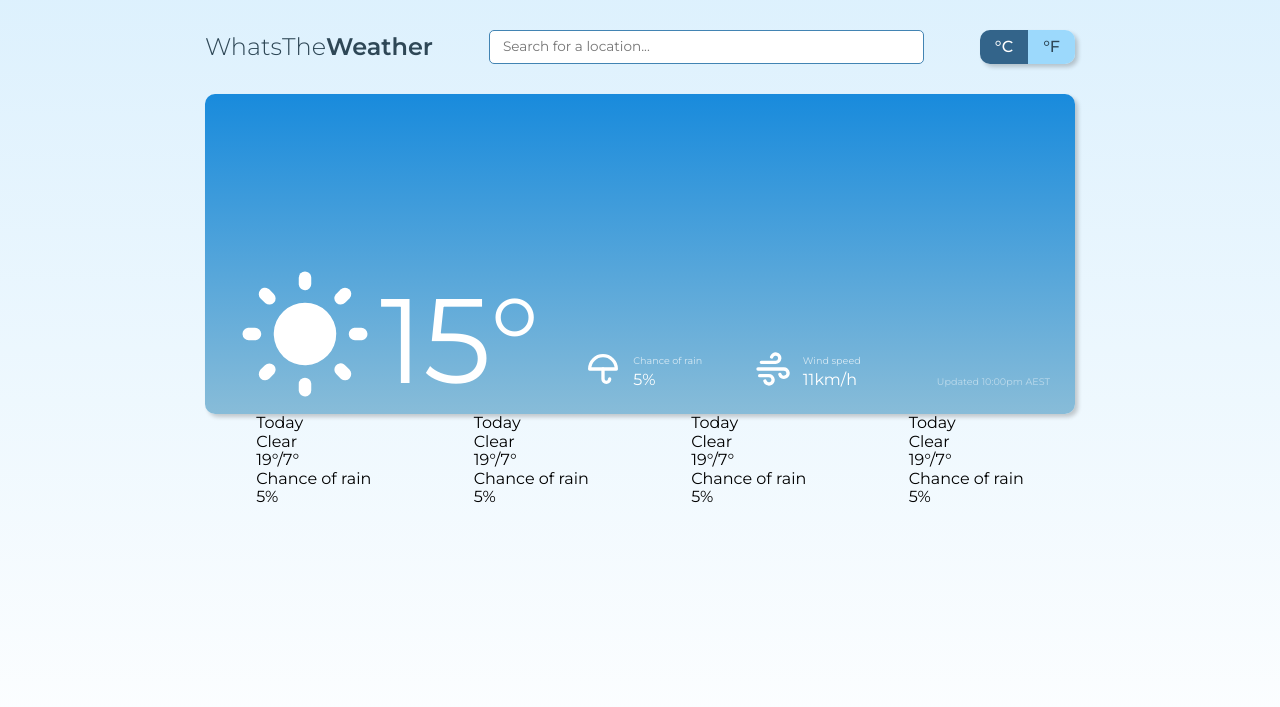
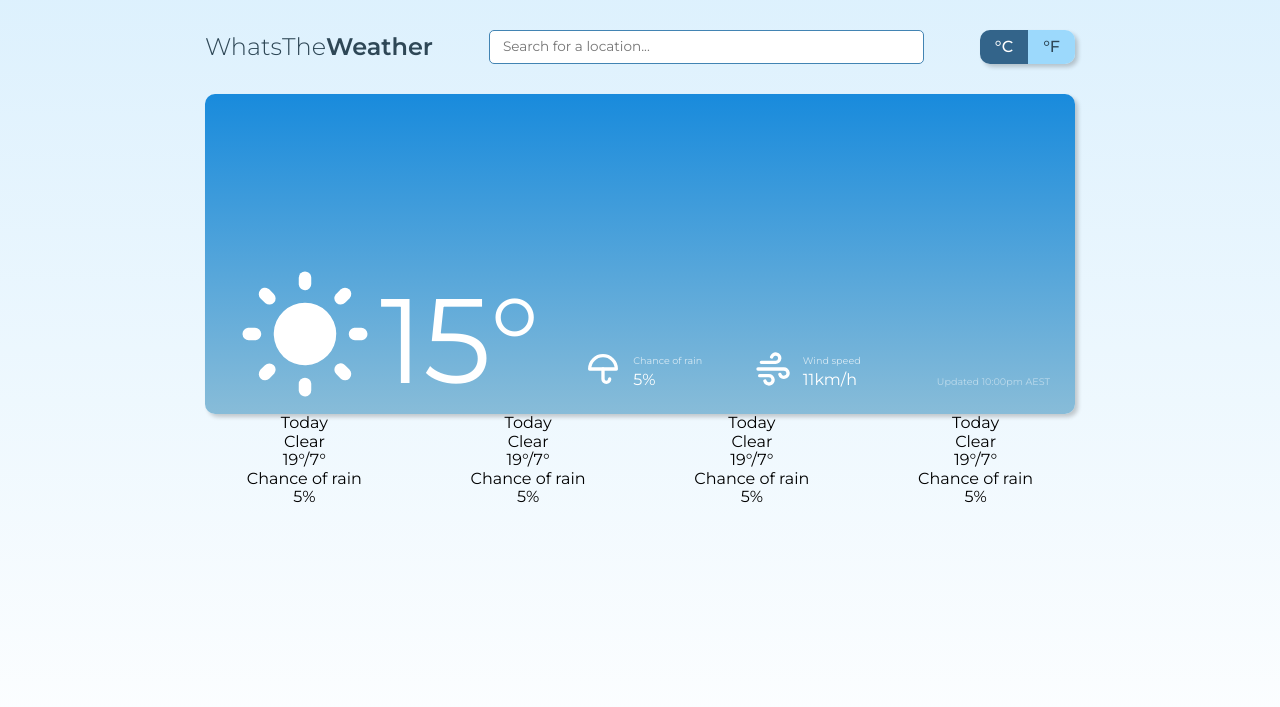
Before and after one commit to henrylin03/whats-the-weather, a website built with webpack: page src/index.html in a window 1280 px wide. Built offline with nearby package versions, Linux system fonts and the light colour scheme.

Commit message:
align all card text to center. add gap between cards (horizontally). add a height to the cards

```diff
--- a/src/components/forecast/index.css
+++ b/src/components/forecast/index.css
@@ -2,6 +2,11 @@
   display: grid;
   grid-template-columns: repeat(4, 1fr);
   grid-template-rows: 1fr;
-  align-items: center;
   justify-items: center;
+  text-align: center;
+  gap: 25px;
 }
+
+.card {
+  height: 290px;
+}
```
